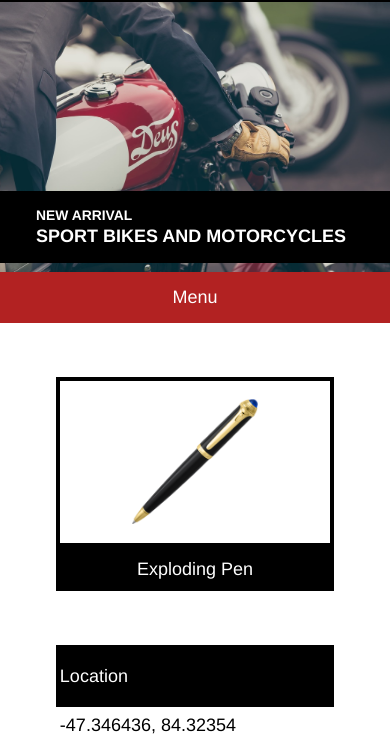
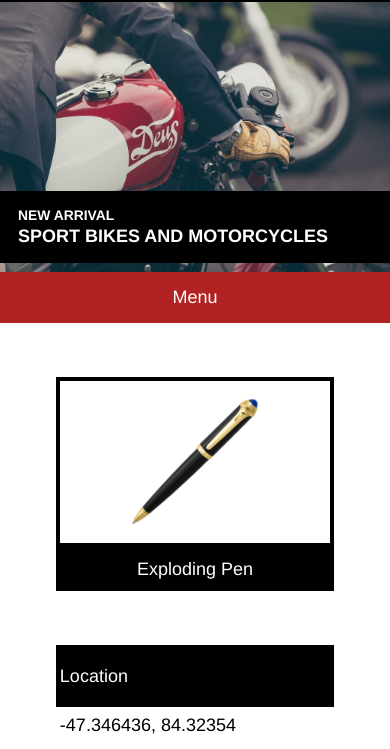
Before and after one commit to Desertbeagle/SecretAgentSupply, a plain HTML site: page index.html in a window 390 px wide. Shown: the part 49-798 px from the top of the page. Drawn offline with Linux system fonts and the light colour scheme.

Commit message:
revisions

```diff
--- a/index.html
+++ b/index.html
@@ -29,7 +29,7 @@
 
             <div class="splashbox">
               <span class="splashboxsmallheader">New Arrival</span>
-              <span class="splashboxlargeheader">sport bikes and motorcycles</span>
+              <span class="splashboxlargeheader2">sport bikes and motorcycles</span>
               <!-- <span class="splashboxlargeheader2">motorcycles</span> -->
             </div>
 
--- a/resources/css/style.css
+++ b/resources/css/style.css
@@ -652,7 +652,7 @@ a[href^=tel] {
     font-size:  0.77rem;
     font-weight: bold;
     margin-top: 1rem;
-    margin-left: 2rem;
+    margin-left: 1rem;
     margin-bottom: 0.25rem;
     text-transform: uppercase;
 
@@ -673,7 +673,7 @@ a[href^=tel] {
     font-size: 1rem;
     font-weight: bold;
     margin-left: 1rem;
-    margin-bottom: 2rem;
+    margin-bottom: 1rem;
     text-transform: uppercase;
 
 
@@ -713,3 +713,12 @@ a[href^=tel] {
     text-decoration: none;
   }
 }
+@media only screen and (min-width: 1600px) {
+  .sitecontainer {
+    width: 100%;
+  }
+  .hourslocationpc {
+    width: 38%;
+  }
+
+}
```
